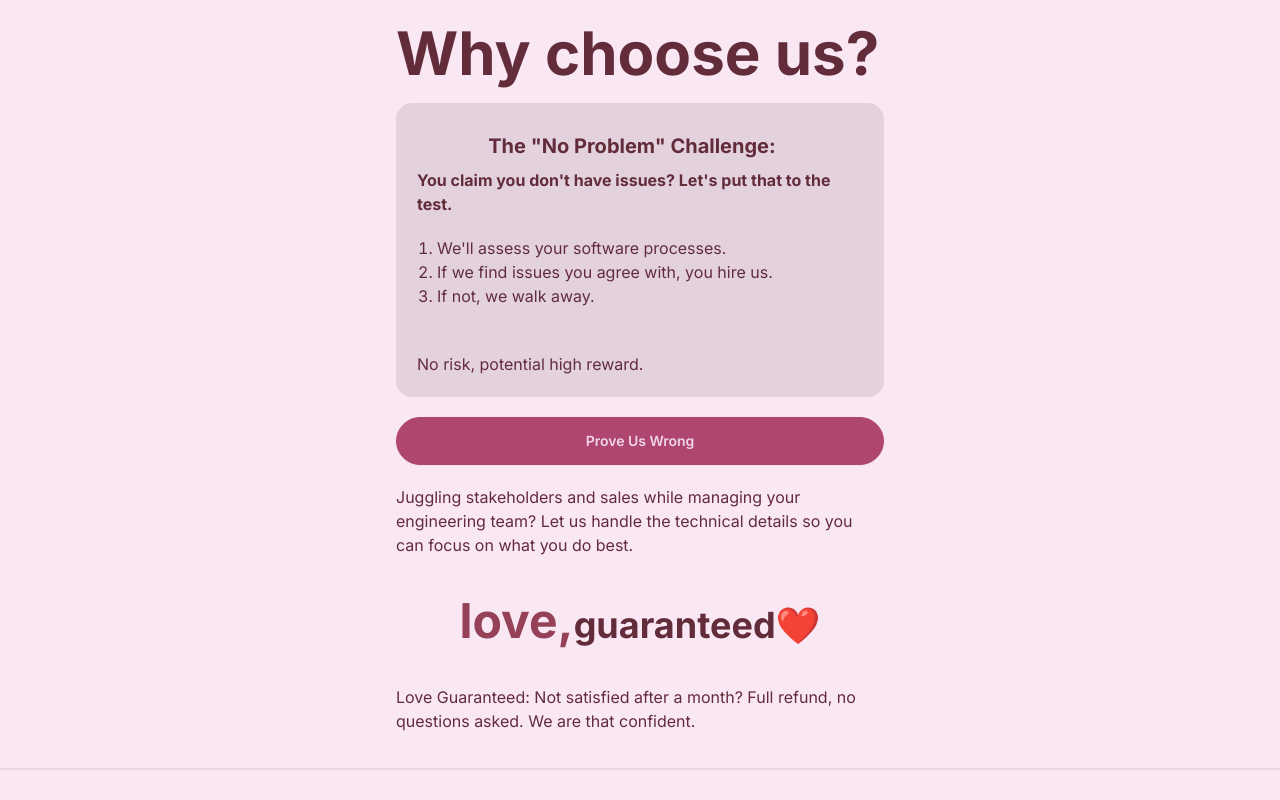
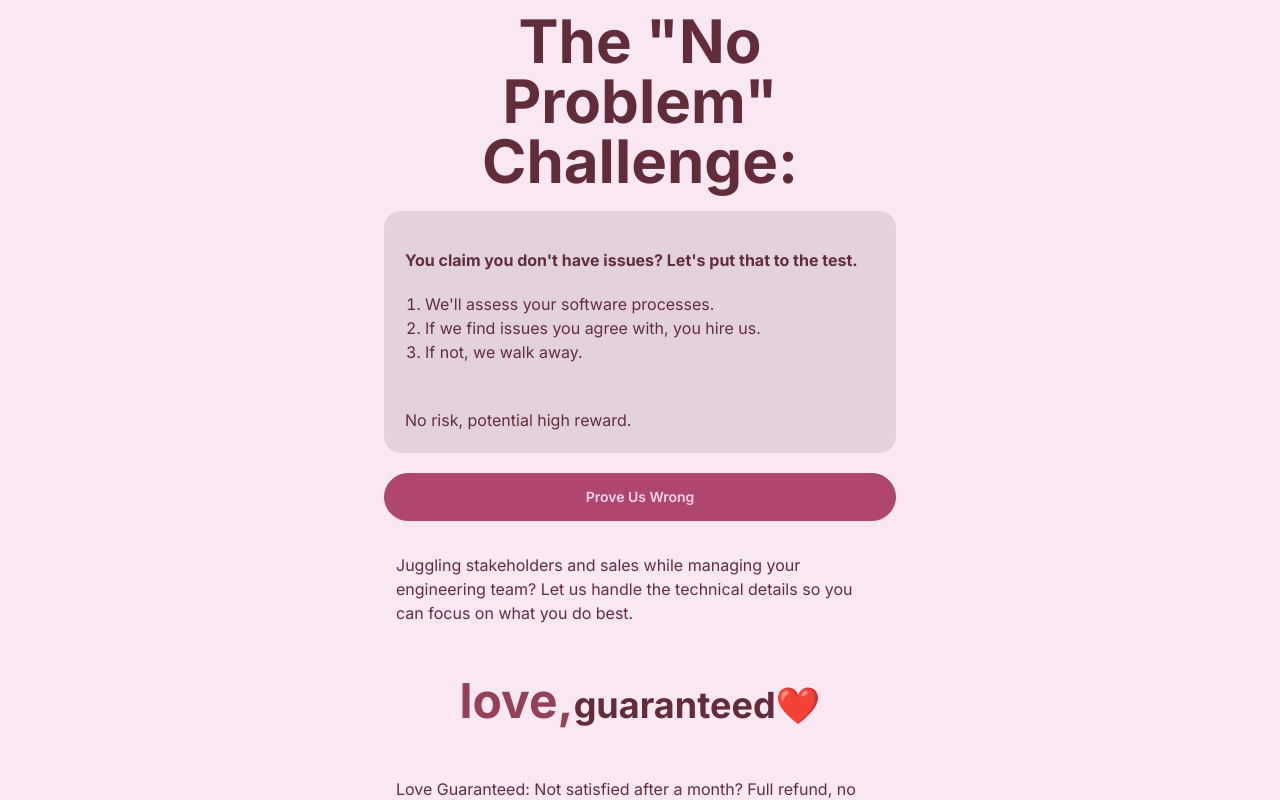
Before and after one commit to shekspir55/consultancy, a Next.js app: page / in a window 1280 px wide. Shown: the part 1960-2760 px from the top of the page. Built offline with nearby package versions, Linux system fonts and the light colour scheme.

Commit message:
The no problem challange

```diff
--- a/src/app/page.tsx
+++ b/src/app/page.tsx
@@ -229,13 +229,13 @@ export default function Home() {
       <div className="divider"></div>
       <div className="bg-base-100">
         <div className="max-w-lg mx-auto">
-          <div className="container p-3 flex flex-col space-y-5">
-            <h2 className="text-5xl md:text-6xl font-bold">Why choose us?</h2>
+          <div className="container flex flex-col space-y-5">
+            <h2 className="text-4xl md:text-6xl font-bold text-center">
+              The "No Problem" Challenge:
+            </h2>
             <div className="alert p-5 text-left">
               <span>
-                <h1 className="text-xl font-bold text-center p-2">
-                  The "No Problem" Challenge:
-                </h1>
+                <h1 className="text-xl font-bold text-center p-2"></h1>
                 <div className="font-bold">
                   You claim you don't have issues? Let's put that to the test.
                 </div>
@@ -252,18 +252,18 @@ export default function Home() {
               Prove Us Wrong
             </a>
             <div className="">
-              <h1 className="">
+              <p className="p-3">
                 Juggling stakeholders and sales while managing your engineering
                 team? Let us handle the technical details so you can focus on
                 what you do best.{" "}
-              </h1>
+              </p>
 
               <h1 className="text-3xl md:text-4xl font-bold  text-center p-10">
                 <span className="text-5xl brightness-150">love,</span>
                 guaranteed❤️
               </h1>
 
-              <p>
+              <p className="p-3">
                 Love Guaranteed: Not satisfied after a month? Full refund, no
                 questions asked. We are that confident.
               </p>
```
